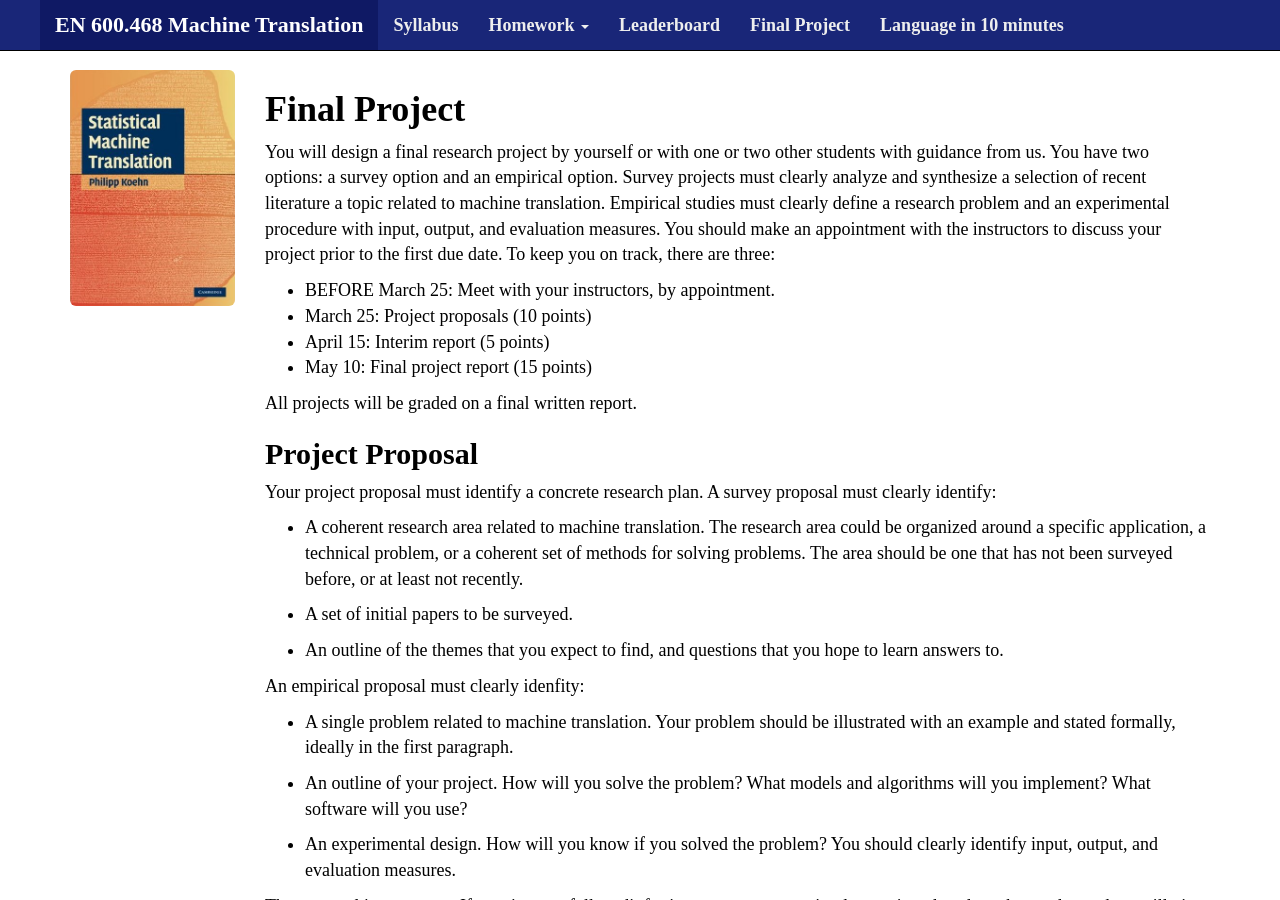
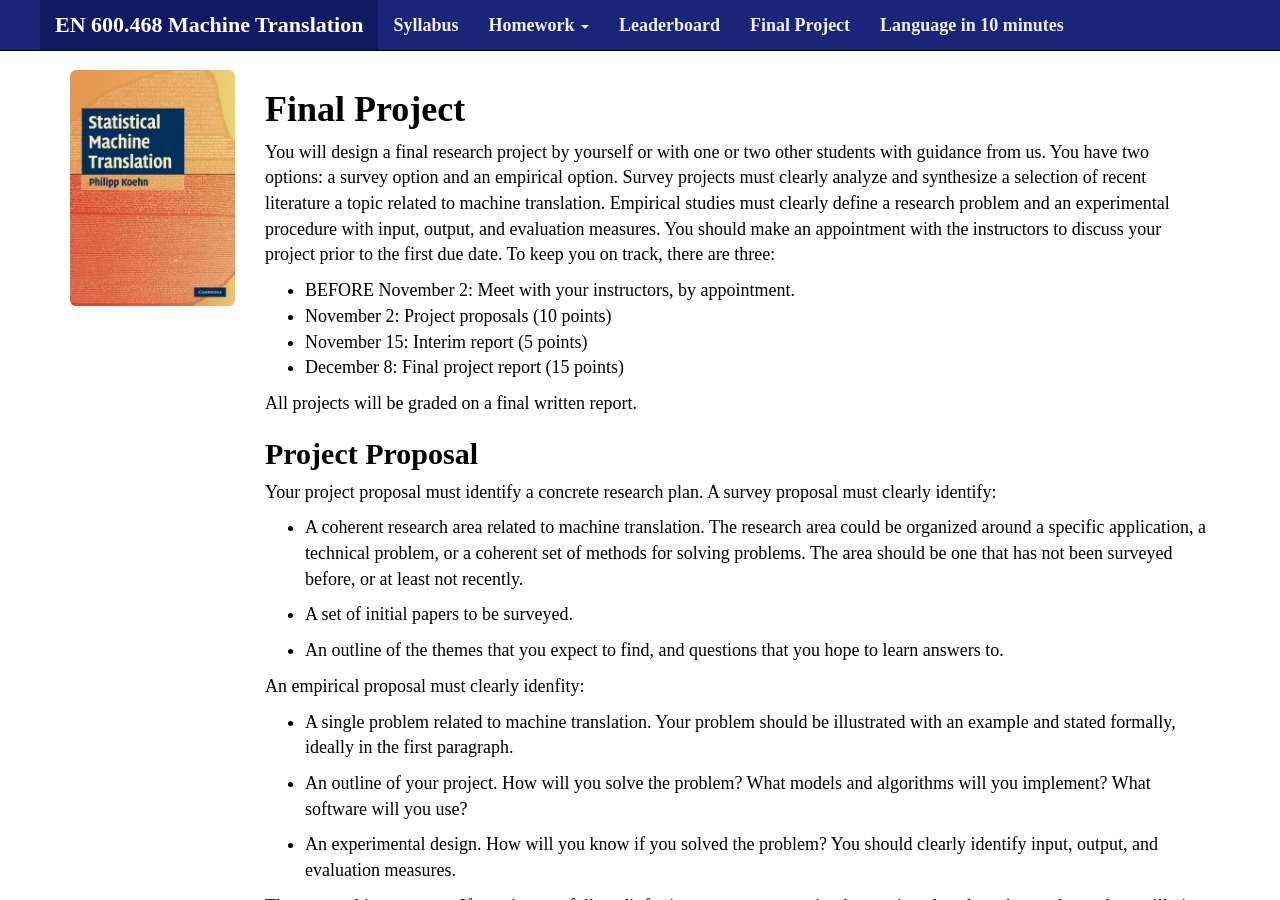
Before and after one commit to mt-class/jhu, a Jekyll site: the page built from project.md, in a window 1280 px wide and 900 px high. Built offline with Jekyll 4.4.1, drawn with Linux system fonts in a browser that asks for light colours; nearby versions of some CDN libraries; some web fonts are replaced.

Commit message:
Update project.md

```diff
--- a/project.md
+++ b/project.md
@@ -18,10 +18,10 @@ input, output, and evaluation measures. You should make an appointment with
 the instructors to discuss your project prior to the first due date. To
 keep you on track, there are three:
 
-* BEFORE March 25: Meet with your instructors, by appointment.
-* March 25: Project proposals (10 points)
-* April 15: Interim report (5 points)
-* May 10: Final project report (15 points)
+* BEFORE November 2: Meet with your instructors, by appointment.
+* November 2: Project proposals (10 points)
+* November 15: Interim report (5 points)
+* December 8: Final project report (15 points)
 
 All projects will be graded on a final written report.
 
```
